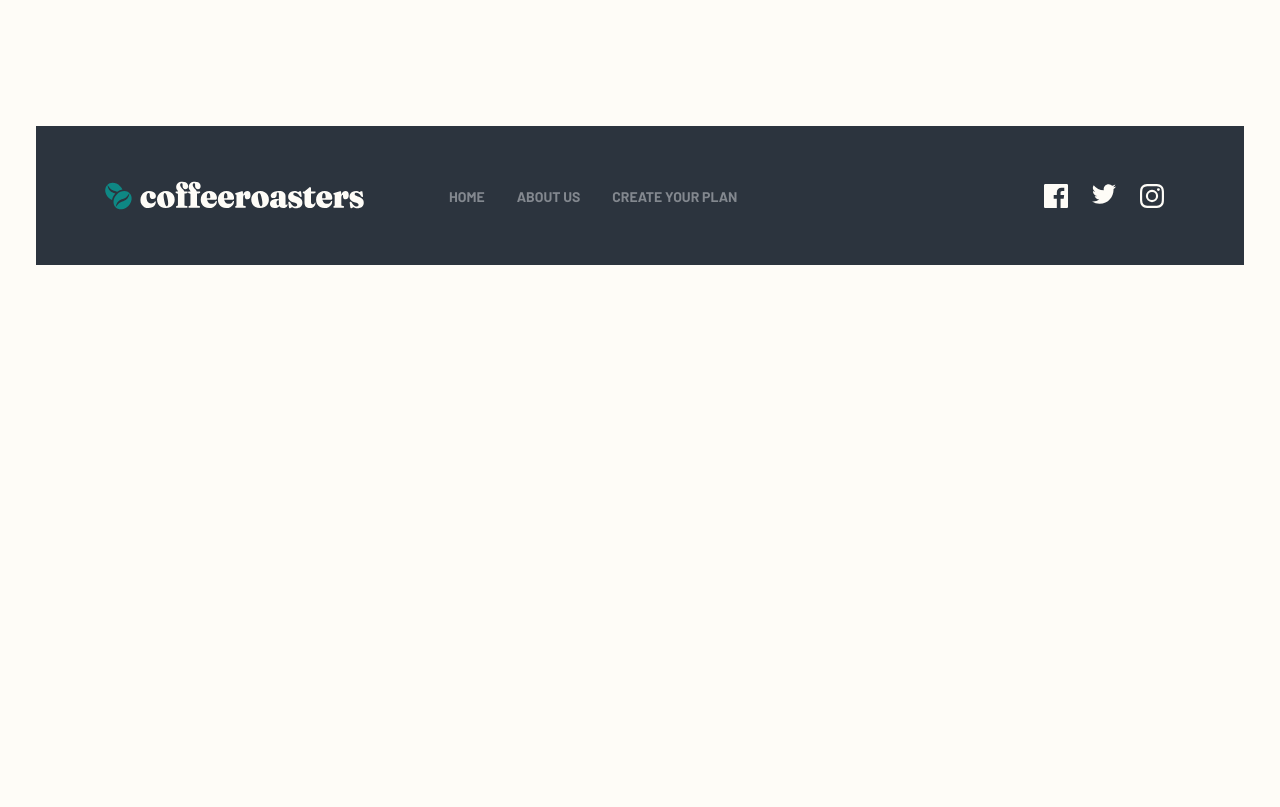
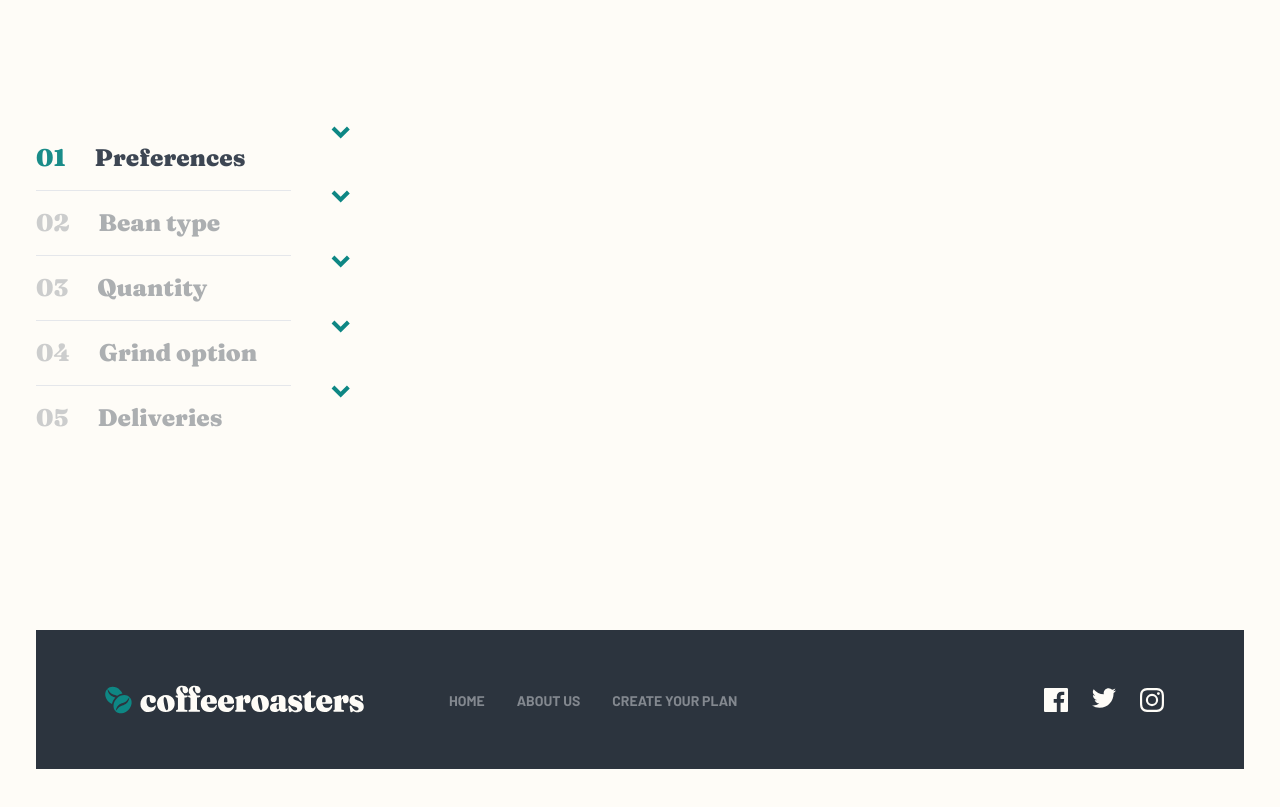
Before and after one commit to GabrielaMendes/vue-coffee-subsrcription-site, a Vue app: page /create-plan in a window 1280 px wide. Shown: the part 1440-2247 px from the top of the page. Before the commit the page ends 1769 px from the top, so only its background shows below. Built offline with nearby package versions, Linux system fonts and the light colour scheme.

Commit message:
layout: created form menu for desktop view on 'create a plan page'

```diff
--- a/src/views/CreatePlanView.vue
+++ b/src/views/CreatePlanView.vue
@@ -1,4 +1,18 @@
 <script setup>
+import { computed, ref } from "vue";
+import IconArrow from "@/components/icons/IconArrow.vue";
+
+const preference = ref("");
+const beanType = ref("");
+const quantity = ref("");
+const grindOption = ref("");
+const delivery = ref("");
+
+const currentStep = ref("01");
+const grindDisabled = computed(() => {
+  return preference.value === "Capsule";
+});
+
 const steps = [
   {
     number: "01",
@@ -116,7 +130,7 @@ const formSteps = [
       },
     ],
   },
-]
+];
 </script>
 
 <template>
@@ -128,19 +142,22 @@ const formSteps = [
       >
         <h2 class="text-[40px] sm:text-5xl lg:text-7xl">Create a plan</h2>
         <p>
-          Build a subscription plan that best fits your needs. We offer an assortment of the best artisan coffees from around the globe delivered fresh to your door.
+          Build a subscription plan that best fits your needs. We offer an assortment of the best
+          artisan coffees from around the globe delivered fresh to your door.
         </p>
       </div>
     </section>
 
     <!-- Steps -->
-    <section class="w-[calc(100%_+_72px)] sm:w-full max-sm:-ml-9 rounded-lg bg-dark-grey-bg text-light-beige text-center sm:text-left extra-padding">
+    <section
+      class="w-[calc(100%_+_72px)] sm:w-full max-sm:-ml-9 rounded-lg bg-dark-grey-bg text-light-beige text-center sm:text-left extra-padding"
+    >
       <div class="py-20 w-full max-w-[1045px]">
         <div class="max-sm:mb-20 sm:grid sm:grid-cols-3 sm:gap-5 lg:gap-20">
-            <span
-              class="max-sm:hidden border-b-[3px] border-light-salmon  ml-3.5 col-span-2 sm:w-[calc(100%_+_23px)] lg:w-[calc(100%_+_83px)]"
-            ></span>
-            <span class="max-sm:hidden col-span-1"></span>
+          <span
+            class="max-sm:hidden border-b-[3px] border-light-salmon ml-3.5 col-span-2 sm:w-[calc(100%_+_23px)] lg:w-[calc(100%_+_83px)]"
+          ></span>
+          <span class="max-sm:hidden col-span-1"></span>
           <div v-for="step in steps" :key="step.number" class="mb-14 flex-1">
             <div
               class="max-sm:hidden mb-14 w-[31px] h-[31px] rounded-full border-2 border-primary-green relative z-10 sm:-mt-[37px] lg:-mt-[97px]"
@@ -154,5 +171,41 @@ const formSteps = [
         </div>
       </div>
     </section>
+
+    <!-- Form  -->
+    <section class="w-full">
+      <div v-for="step in formSteps" :key="step.number" class="flex items-start gap-10">
+        <!-- Form menu -->
+        <div
+          class="hidden lg:flex flex-col w-[255px] cursor-pointer border-t"
+          :class="{
+            'border-none': step.number === '01',
+            'cursor-default': step.number === '04' && grindDisabled,
+          }"
+        >
+          <h2
+            class="text-2xl mb-4 pt-4 opacity-40 hover:opacity-60 transition-opacity duration-200 ease-linear"
+            :class="{
+              'opacity-95': currentStep === step.number,
+              'opacity-20 hover:opacity-20': step.number === '04' && grindDisabled,
+            }"
+          >
+            <span
+              class="text-grey-text mr-6"
+              :class="{ 'text-primary-green': step.number === '01' }"
+              >{{ step.number }}</span
+            >
+            {{ step.name }}
+          </h2>
+        </div>
+
+        <div>
+          <div class="flex items-center justify-between">
+            <h2 class="text-2xl sm:text-[32px] lg:text-[40px]"></h2>
+            <IconArrow />
+          </div>
+        </div>
+      </div>
+    </section>
   </main>
 </template>
```
